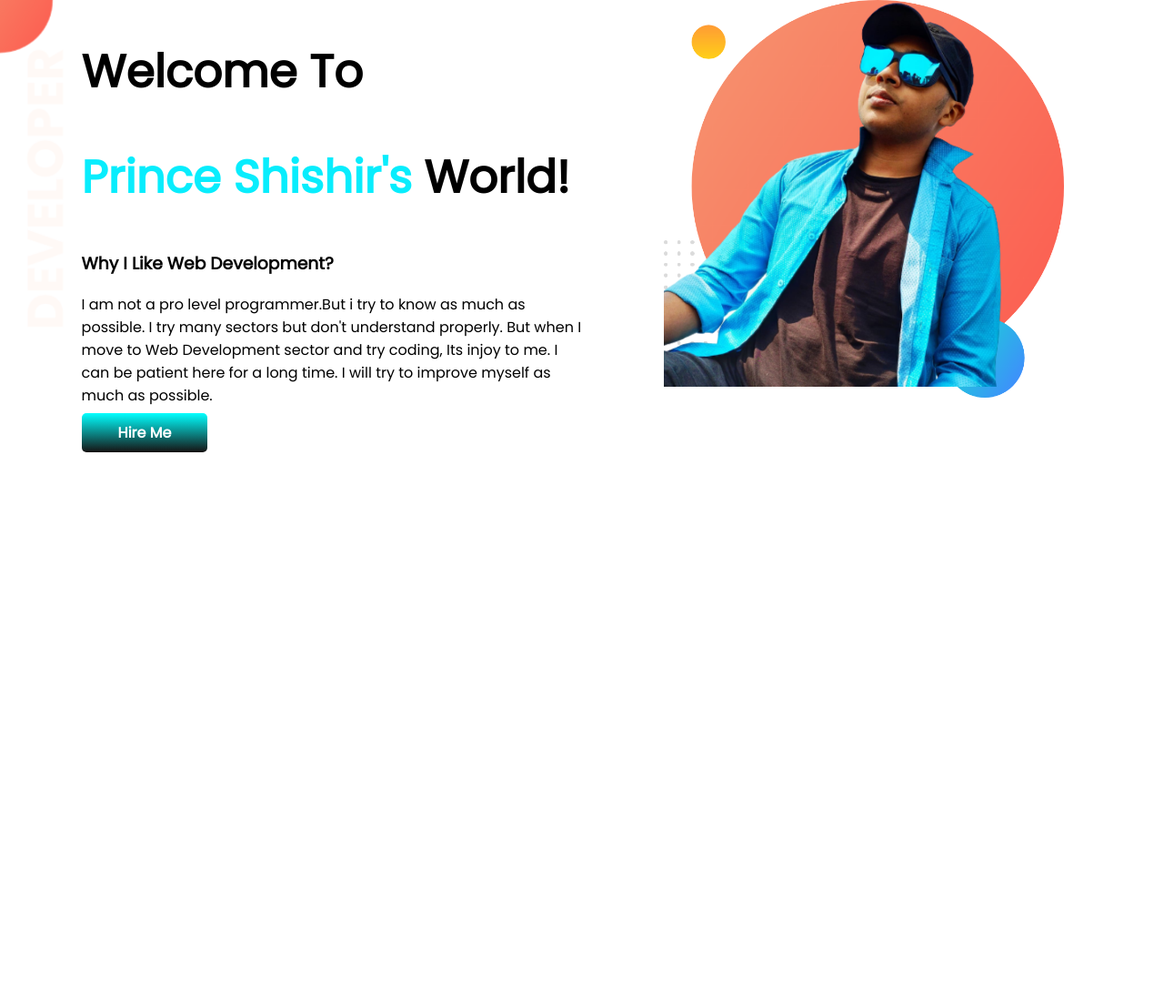
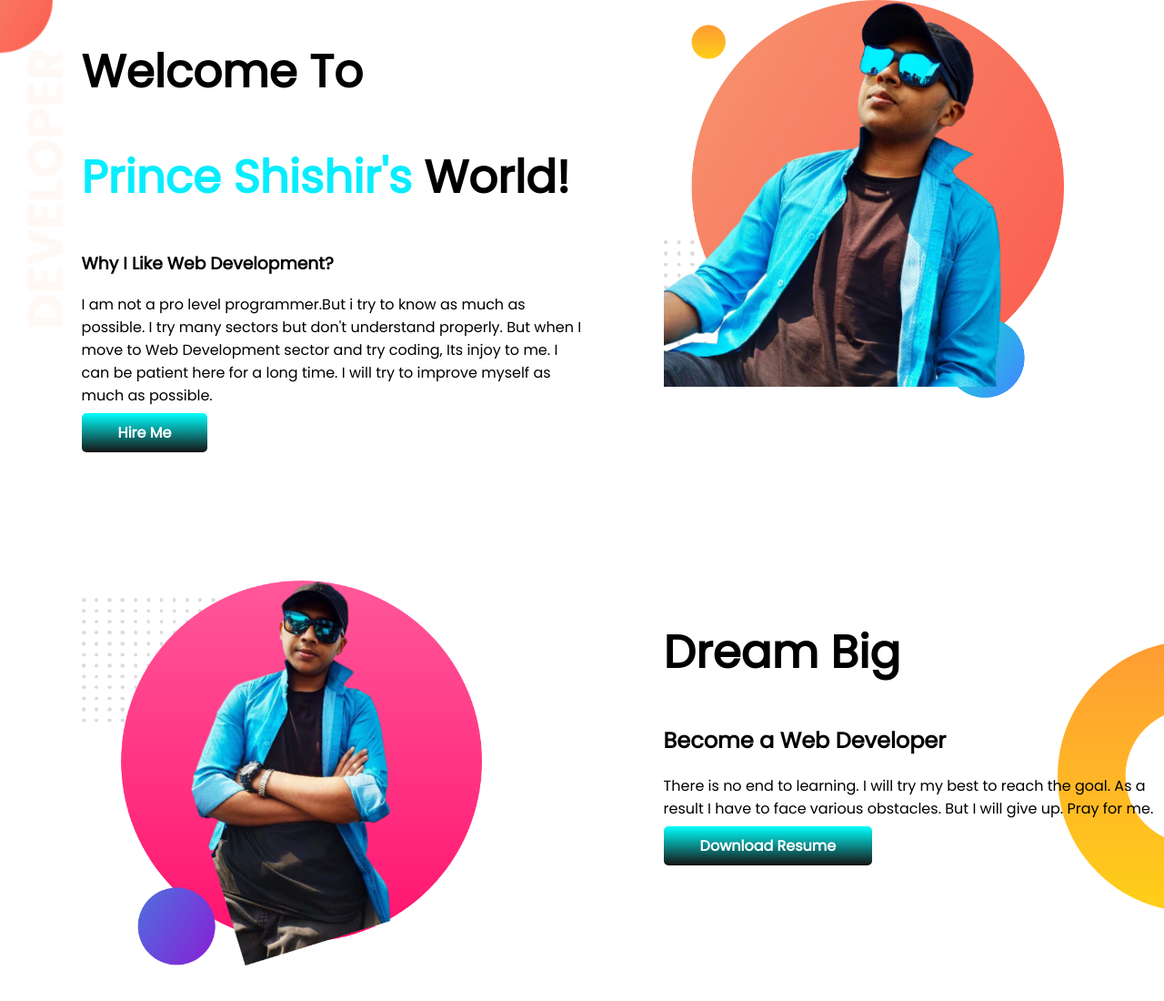
Before and after one commit to Murshed62/developer-portfolio, a plain HTML site: page index.html in a window 1280 px wide. Shown: the whole page at 91% size. Before the commit the page ends 800 px from the top, so only its background shows below. Drawn offline with Linux system fonts and the light colour scheme.

Commit message:
Add features

```diff
--- a/index.html
+++ b/index.html
@@ -22,8 +22,18 @@
     </div>
         <div class="half-width">
             <img src="images/shishir.png" alt="Sunglass">
-        </div>
+        </div >
     </section>
-
+    <section class="dream-big">
+    <div class="half-width">
+        <img src="images/pew limo.png" alt="next">
+    </div>
+    <div class="half-width">
+        <h1>Dream Big</h1>
+        <h2>Become a Web Developer</h2>
+        <p>There is no end to learning. I will try my best to reach the goal. As a result I have to face various obstacles. But I will give up. Pray for me.</p>
+        <a class="link-button" target="_blank" href="">Download Resume</a>
+    </div>
+    </section>
 </body>
 </html>
--- a/style.css
+++ b/style.css
@@ -12,6 +12,7 @@ h1{
 }
 section{
     display: flex;
+    margin-bottom: 150px ;
 }
 .half-width{
     width: 150%;
@@ -32,3 +33,9 @@ section{
    background-image: url(images/top-banner.png);
    background-repeat: no-repeat;
 }
+.dream-big{
+    background-image: url(images/dream-bg.png);
+    background-repeat: no-repeat;
+    background-position: right;
+
+}
```
Also changed, not shown: images/Pew ori.png (added), images/pew limo.png (added), showOff/pew.png (renamed from showOff/1625510240234-removebg-preview.png).
